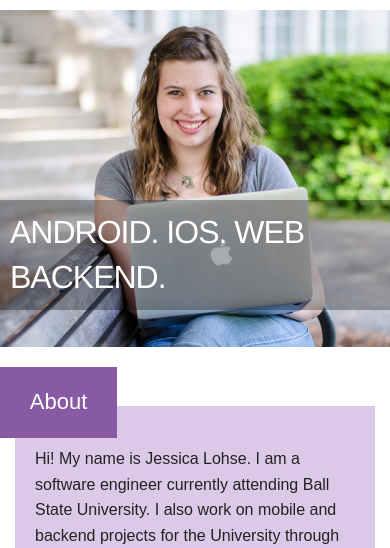
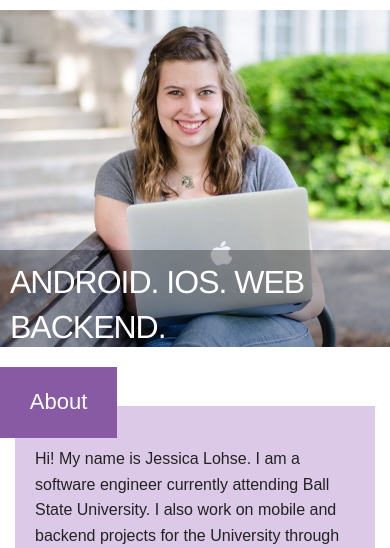
Before and after one commit to jalohse/.github.io, a PHP site: page / in a window 390 px wide. Shown: the part 155-703 px from the top of the page. Run offline with PHP 8.4, Linux system fonts and the light colour scheme; some libraries are stand-ins or nearby versions.

Commit message:
Fixed spacing of title

```diff
--- a/style.css
+++ b/style.css
@@ -108,7 +108,7 @@ h2 span {
     }
 
     h2 span {
-        top:300px;
+        top:350px;
         font-size: 2rem;
     }
 }
```
